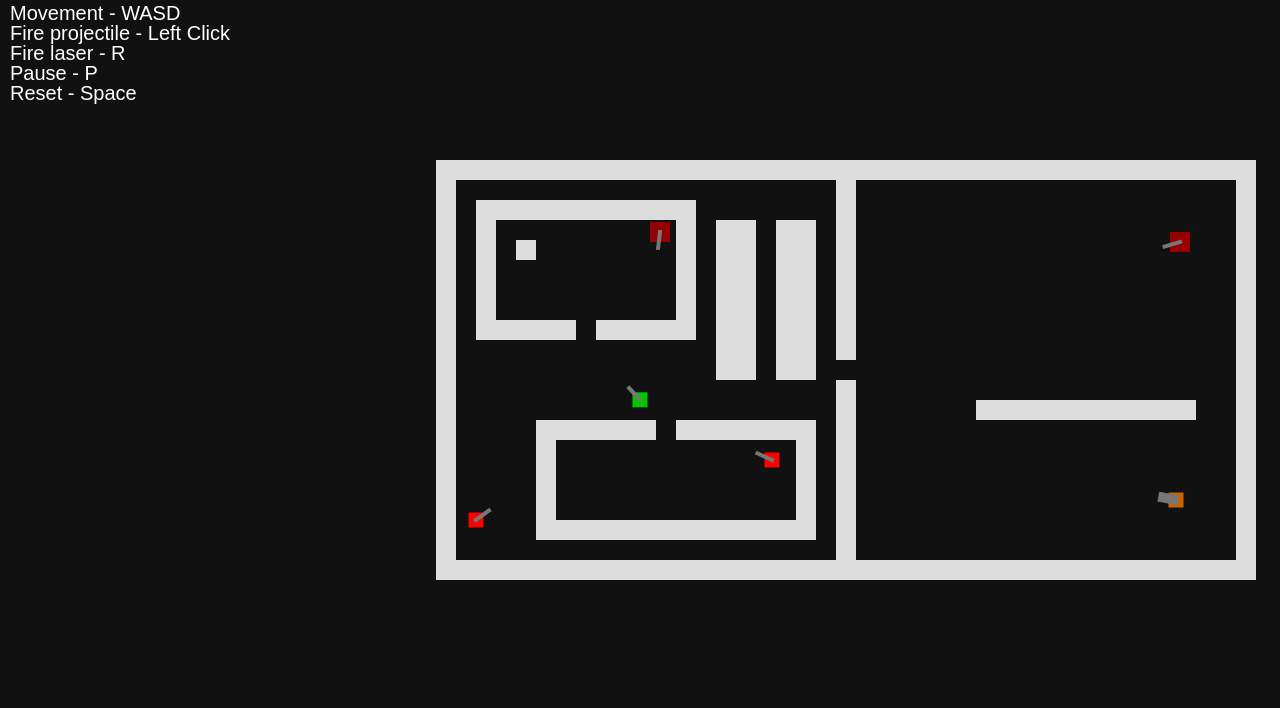
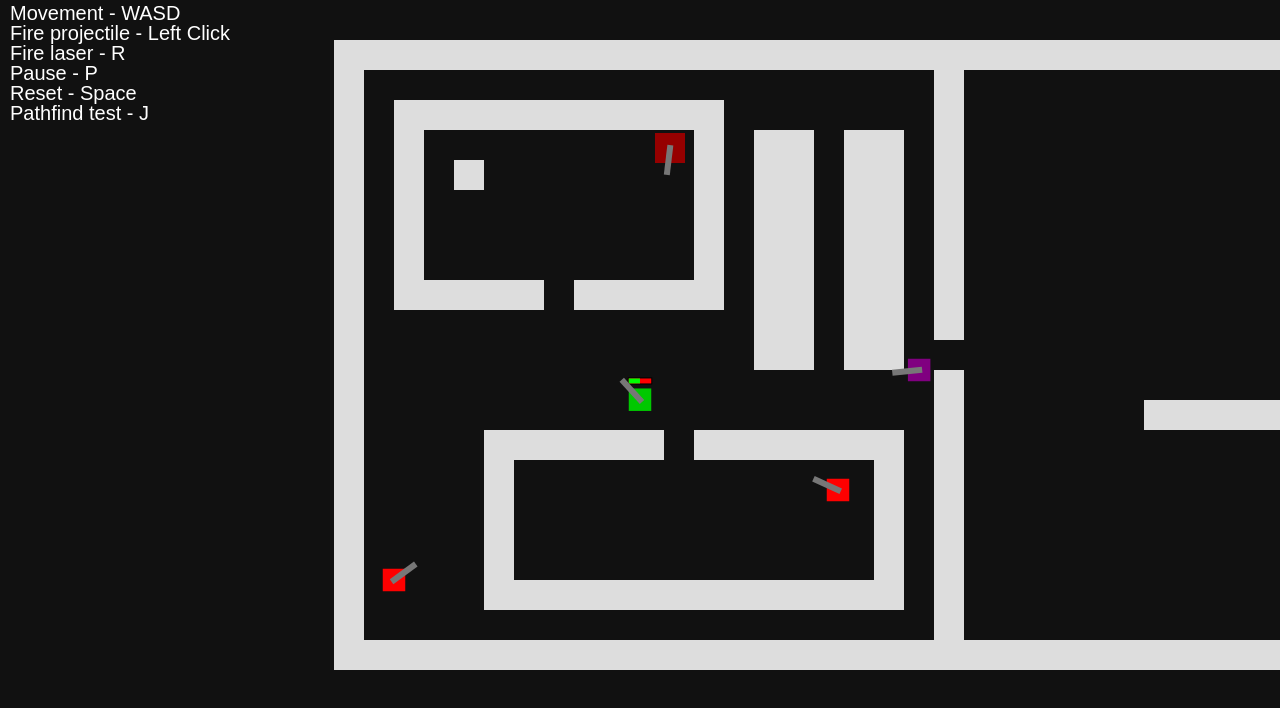
Before and after one commit to LiamSmith7/JSGame, a plain HTML site: page index.html in a window 1280 px wide. Drawn offline with Linux system fonts and the light colour scheme.

Commit message:
Added pathfinding enemy

```diff
--- a/app.js
+++ b/app.js
@@ -1,52 +1,31 @@
+import Vector2 from "./src/Vector2.js";
+
 // ============================================================================================================================================= //
-//   Vectors
+//   GENERAL VARIABLES AND FUNCTIONS
 // ============================================================================================================================================= //
-class Vector2{
-    constructor(X, Y){
-        this._x = X;
-        this._y = Y;
-        this._magnitude = Vector2.calculateMagnitude(this);
-    }
-    get X() {
-        return this._x;
-    }
-    get Y() {
-        return this._y;
-    }
-    set X(x) {
-        this._x = x;
-        this._magnitude = Vector2.calculateMagnitude(this);
-    }
-    set Y(y) {
-        this._y = y;
-        this._magnitude = Vector2.calculateMagnitude(this);
-    }
-    get magnitude(){
-        return this._magnitude;
-    }
-    normalize(){ // Return a normalized copy of the current vector
-        if(this._magnitude != 0){
-            return new Vector2(this._x / this._magnitude, this._y / this._magnitude);
-        }
-        return this;
-    }
-    multiply(number){ // Returns a multiplied copy of the current vector
-        return new Vector2(this._x * number, this._y * number);
-    }
-    static calculateMagnitude(vector2){
-        return Math.sqrt((vector2.X * vector2.X) + (vector2.Y * vector2.Y));
-    }
-    static subtract(firstVector2, secondVector2){
-        return new Vector2(secondVector2.X - firstVector2.X, secondVector2.Y - firstVector2.Y);
-    }
-    static add(firstVector2, secondVector2){
-        return new Vector2(firstVector2.X + secondVector2.X , firstVector2.Y + secondVector2.Y);
-    }
-    toString(){
-        return "{ " + this._x + ", " + this._y + " }";
-    }
+
+const game = document.getElementById("game");
+let paused = true;
+
+let world = [];
+let entities = [];
+let projectiles = [];
+let lines = [];
+
+const HALFPI = Math.PI / 2;
+
+let screenHalf = new Vector2(100, 100);
+let movement = [0, 0, 0, 0]; // 0 = up, 1 = down, 2 = left, 3 = right
+let mouseScreenPos = new Vector2(0, 0);
+let mouseWorldPos = new Vector2(0, 0);
+
+let player = null;
+let firingProjectiles = false;
+let firingLasers = false;
+
+function round(num, to = 1000){
+    return (Math.round(num * to) / to);
 }
-
 
 function findAngleFromUnitVector(unitVector){
     return HALFPI + (unitVector.X < 0 ? Math.acos(unitVector.Y) : -Math.acos(unitVector.Y));
@@ -69,13 +48,18 @@ const nX = new Vector2(-1, 0);
 const pY = new Vector2(0, 1);
 const nY = new Vector2(0, -1);
 
+/**
+ * A class which contains the path as an array (if found).
+ *
+ * @param {Vector2} startPos The path's start point
+ * @param {Vector2} finishPos The path's end point
+ * @returns {{ Entity: Entity; HitPos: Vector2; Side: boolean}} Entity = Hit entity (Nullable), HitPos = Exact location, Side = Side of entity hit (true = Horizontal side, false = Vertical side, null = Nothing hit)
+ */
 class Pathfind {
     constructor(startPos, finishPos){
 
         startPos = new Vector2(Math.floor(startPos.X), Math.floor(startPos.Y));
         finishPos = new Vector2(Math.floor(finishPos.X), Math.floor(finishPos.Y));
-        console.log(startPos);
-        console.log(finishPos);
         // Keeps track of what paths are going where
         this._pathMap = [];
         this._path = [];
@@ -114,7 +98,6 @@ class Pathfind {
                 // Look -X -Y
                 search(Vector2.add(Vector2.add(origin, nX), nY), origin);
             });
-            //console.log(newSearchingPositions.length);
             if(newSearchingPositions.length == 0 || timeout == 0){
                 running = false;
             }
@@ -126,31 +109,24 @@ class Pathfind {
                     }
                 });
                 if(!found){
-                    searchingPositions.length = 0;
-                    newSearchingPositions.map(value => {
-                        searchingPositions.push(value);
-                    });
+                    // Creates a copy of the newSearchingPositions array for the next run
+                    searchingPositions = [...newSearchingPositions];
                     newSearchingPositions.length = 0;
                 }
             }
         }
         if(found != null){
-            console.log("Found");
             this._found = true;
-
             let track = finishPos;
             searching = finishPos;
-
             do{
+                this._path.push(searching);
                 searching = track;
                 track = this.read(searching);
-                this._path.push(searching);
+
             } while (!(track.X == searching.X && track.Y == searching.Y))
-
         }
         else{
-            console.log("Not found");
-
             this._found = false;
         }
     }
@@ -166,9 +142,17 @@ class Pathfind {
     read(position){
         return this._pathMap[position.X][position.Y];
     }
+    /**
+     * Returns if a path has been found between the start and finish
+     * @returns {boolean}
+     */
     get found(){
         return this._found;
     }
+    /**
+     * Returns the path from the finish position to the start position
+     * @returns {[Vector2]]}
+     */
     get path(){
         return this._path;
     }
@@ -376,40 +360,9 @@ function findEntityFromRay(start, finish, faction){
 function recalculateMousePos(){
     let middleOffset = Vector2.subtract(screenHalf, new Vector2(mouseScreenPos.X, mouseScreenPos.Y));
     mouseWorldPos = Vector2.add(new Vector2(
-        (middleOffset.X / size),
-        (middleOffset.Y / size)
+        (middleOffset.X / zoomMultiplier),
+        (middleOffset.Y / zoomMultiplier)
     ), player.position);
-}
-
-// ============================================================================================================================================= //
-//   GENERAL VARIABLES AND FUNCTIONS
-// ============================================================================================================================================= //
-
-const game = document.getElementById("game");
-let paused = true;
-
-let world = [];
-let entities = [];
-let projectiles = [];
-let lines = [];
-
-const HALFPI = Math.PI / 2;
-
-let screenHalf = new Vector2(100, 100);
-let movement = [0, 0, 0, 0]; // 0 = up, 1 = down, 2 = left, 3 = right
-let mouseScreenPos = new Vector2(0, 0);
-let mouseWorldPos = new Vector2(0, 0);
-
-let player = null;
-let firingProjectiles = false;
-let firingLasers = false;
-
-function togglePause(){
-    paused = !paused;
-}
-
-function round(num, to = 1000){
-    return (Math.round(num * to) / to);
 }
 
 // ============================================================================================================================================= //
@@ -494,6 +447,7 @@ function start(){
     entities.push(new LargeEnemy(21.2, 13.6));
     entities.push(new LargeEnemy(47.2, 14.1));
     entities.push(new ClusterEnemy(47, 27));
+    entities.push(new MovingEnemy(37, 12));
 
     player = new Player(20.2, 21.99);
     entities.push(player);
@@ -507,7 +461,7 @@ function start(){
 //   DRAWING
 // ============================================================================================================================================= //
 
-let size = 20;
+let zoomMultiplier = 30;
 let canvas = game.getContext("2d");
 const HEALTHBAR_HEIGHT = 5;
 
@@ -517,8 +471,8 @@ function draw(){
     canvas.clearRect(0, 0, game.width, game.height);
 
     // The walls start anti-aliasing strangely (gaps in between individual wall blocks) without rounding.
-    let originX = Math.round(screenHalf.X - (player.position.X * size));
-    let originY = Math.round(screenHalf.Y - (player.position.Y * size));
+    let originX = Math.round(screenHalf.X - (player.position.X * zoomMultiplier));
+    let originY = Math.round(screenHalf.Y - (player.position.Y * zoomMultiplier));
 
     // World
     for(let x = 0; x < world.length; x++){
@@ -527,7 +481,7 @@ function draw(){
                 if(world[x][y] == 1){
                     canvas = game.getContext("2d");
                     canvas.fillStyle = "#DDDDDD";
-                    canvas.fillRect(originX + x * size, originY + y * size, size, size);
+                    canvas.fillRect(originX + x * zoomMultiplier, originY + y * zoomMultiplier, zoomMultiplier, zoomMultiplier);
                 }
             }
         }
@@ -539,8 +493,8 @@ function draw(){
         canvas.lineWidth = line.thickness;
         canvas.strokeStyle = line.colour;
         canvas.beginPath();
-        canvas.moveTo(originX + line.pos1.X * size, originY + line.pos1.Y * size);
-        canvas.lineTo(originX + line.pos2.X * size, originY + line.pos2.Y * size);
+        canvas.moveTo(originX + line.pos1.X * zoomMultiplier, originY + line.pos1.Y * zoomMultiplier);
+        canvas.lineTo(originX + line.pos2.X * zoomMultiplier, originY + line.pos2.Y * zoomMultiplier);
         canvas.stroke();
     });
 
@@ -548,37 +502,27 @@ function draw(){
     for(const i in projectiles){
         let projectile = projectiles[i];
         let position = projectile.position;
-        if(projectile.oldPositions.length > 1){
-            // Used to draw bullets bouncing off walls
-        }
+        //if(projectile.oldPositions.length > 1){
+            // Used to draw bullets bouncing off walls, not yet implemented
+        //}
         // Draw last oldPos to currentPos
-        canvas.lineWidth = projectile.hitbox.Y * size;
+        canvas.lineWidth = projectile.hitbox.Y * zoomMultiplier;
         canvas.strokeStyle = projectile.colour;
         let start = projectile.oldPositions[projectile.oldPositions.length - 1];
         canvas.beginPath();
-        canvas.moveTo(originX + start.X * size, originY + start.Y * size);
-        canvas.lineTo(originX + position.X * size, originY + position.Y * size);
+        canvas.moveTo(originX + start.X * zoomMultiplier, originY + start.Y * zoomMultiplier);
+        canvas.lineTo(originX + position.X * zoomMultiplier, originY + position.Y * zoomMultiplier);
         canvas.stroke();
-        /*
-        let hitbox = projectile.hitbox;
-        let hitboxHalf = projectile.hitboxHalf;
-        canvas.translate(originX + position.X * size, originY + position.Y * size);
-        canvas.rotate(projectile.angle);
-        canvas.fillStyle = projectile.colour;
-        canvas.fillRect(-hitboxHalf.X * size , -hitboxHalf.Y * size, hitbox.X * size, hitbox.Y * size);
-
-        // Reset ctx
-        canvas.setTransform(1, 0, 0, 1, 0, 0);*/
     }
 
     // Entities
     for(const i in entities){
         let entity = entities[i];
 
-        let x = originX + (entity.position.X - entity.hitboxHalf.X) * size;
-        let y = originY + (entity.position.Y - entity.hitboxHalf.Y) * size;
-        let xSize = entity.hitbox.X * size;
-        let ySize = entity.hitbox.Y * size
+        let x = originX + (entity.position.X - entity.hitboxHalf.X) * zoomMultiplier;
+        let y = originY + (entity.position.Y - entity.hitboxHalf.Y) * zoomMultiplier;
+        let xSize = entity.hitbox.X * zoomMultiplier;
+        let ySize = entity.hitbox.Y * zoomMultiplier
 
         // Body
         canvas.fillStyle = entity.colour;
@@ -599,21 +543,19 @@ function draw(){
             }
 
             // Turrets
-            canvas.translate(originX + entity.position.X * size, originY + entity.position.Y * size);
+            canvas.translate(originX + entity.position.X * zoomMultiplier, originY + entity.position.Y * zoomMultiplier);
             canvas.rotate(entity.angle);
             canvas.fillStyle = "#777777";
             if(entity instanceof ClusterEnemy){
-                canvas.fillRect(-0.1 * size, -0.25 * size, 1 * size, 0.5 * size );
+                canvas.fillRect(-0.1 * zoomMultiplier, -0.25 * zoomMultiplier, 1 * zoomMultiplier, 0.5 * zoomMultiplier );
             }
             else{
-                canvas.fillRect(-0.1 * size, -0.1 * size, 1 * size, 0.2 * size );
+                canvas.fillRect(-0.1 * zoomMultiplier, -0.1 * zoomMultiplier, 1 * zoomMultiplier, 0.2 * zoomMultiplier );
             }
         }
         // Reset ctx
         canvas.setTransform(1, 0, 0, 1, 0, 0);
     }
-
-
 
     // Instructions
     canvas.font = "20px Arial";
@@ -623,6 +565,7 @@ function draw(){
     canvas.fillText("Fire laser - R", 10, 60);
     canvas.fillText("Pause - P", 10, 80);
     canvas.fillText("Reset - Space", 10, 100);
+    canvas.fillText("Pathfind test - J", 10, 120);
 }
 
 // ============================================================================================================================================= //
@@ -1016,6 +959,57 @@ class ClusterEnemy extends Enemy{
     }
 }
 
+const PATHFIND_OFFSET = new Vector2(0.5, 0.5);
+class MovingEnemy extends Enemy {
+    constructor(posX, posY){
+        super(posX, posY);
+        this._colour = "purple";
+        this._path = null;
+        this._pathIndex = 0;
+        this._pathCooldown = 25;
+    }
+    update(){
+        this.changeAngle();
+        this._pathCooldown--;
+        if(this.canSeePlayer()){
+            this._momentum = Vector2.zero;
+            if(this._cooldown <= 0){
+                let rayDirection = this.getDirectionToPlayer();
+                projectiles.push(new Projectile(this._position, rayDirection, "Friendly", 1.2));
+                this._cooldown = 25;
+            }
+        }
+        else{
+            if(this._pathCooldown <= 0 || this._path == null){ // Refresh path;
+                let pathfind = new Pathfind(this._position, player.position);
+                if(pathfind.found){
+                    this._path = pathfind.path;
+                    this._pathIndex = pathfind.path.length - 1;
+                    this._pathCooldown = 25;
+                }
+            }
+            else{
+                let direction = null;
+                let foundNextSpot = false;
+
+                do{
+                    let newSpot = Vector2.add(this._path[this._pathIndex], PATHFIND_OFFSET)
+                    direction = Vector2.subtract(this._position, newSpot);
+                    if(direction.magnitude < 0.1){
+                        this._pathIndex--;
+                    }
+                    else{
+                        foundNextSpot = true;
+                    }
+                } while (!foundNextSpot)
+
+                this._momentum = direction.normalize().multiply(0.1);
+            }
+        }
+        super.update();
+    }
+}
+
 // ============================================================================================================================================= //
 //   PROJECTILES
 // ============================================================================================================================================= //
--- /dev/null
+++ b/src/Vector2.js
@@ -0,0 +1,51 @@
+ class Vector2{
+    constructor(X, Y){
+        this._x = X;
+        this._y = Y;
+        this._magnitude = Vector2.calculateMagnitude(this);
+    }
+    get X() {
+        return this._x;
+    }
+    get Y() {
+        return this._y;
+    }
+    set X(x) {
+        this._x = x;
+        this._magnitude = Vector2.calculateMagnitude(this);
+    }
+    set Y(y) {
+        this._y = y;
+        this._magnitude = Vector2.calculateMagnitude(this);
+    }
+    get magnitude(){
+        return this._magnitude;
+    }
+    normalize(){ // Return a normalized copy of the current vector
+        if(this._magnitude != 0){
+            return new Vector2(this._x / this._magnitude, this._y / this._magnitude);
+        }
+        return this;
+    }
+    multiply(number){ // Returns a multiplied copy of the current vector
+        return new Vector2(this._x * number, this._y * number);
+    }
+    static calculateMagnitude(vector2){
+        return Math.sqrt((vector2.X * vector2.X) + (vector2.Y * vector2.Y));
+    }
+    static subtract(firstVector2, secondVector2){
+        return new Vector2(secondVector2.X - firstVector2.X, secondVector2.Y - firstVector2.Y);
+    }
+    static add(firstVector2, secondVector2){
+        return new Vector2(firstVector2.X + secondVector2.X , firstVector2.Y + secondVector2.Y);
+    }
+    static get zero(){
+        return ZERO;
+    }
+    toString(){
+        return "{ " + this._x + ", " + this._y + " }";
+    }
+}
+const ZERO = new Vector2(0, 0);
+
+export default Vector2;
--- /dev/null
+++ b/test.js
@@ -0,0 +1 @@
+console.log("test");
```
Also changed, not shown: index.html (+2 -2 lines).
